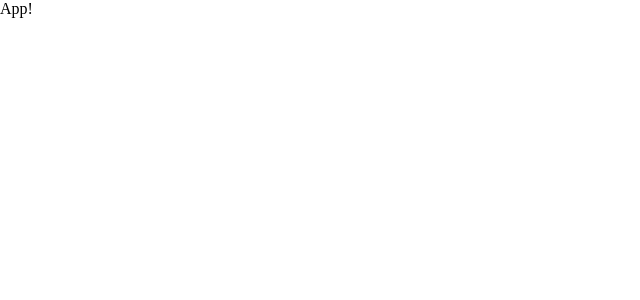
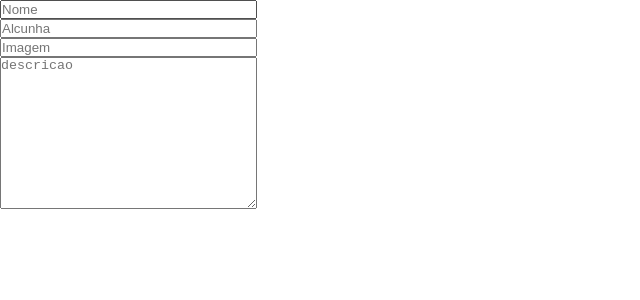
Before and after one commit to aysllanferreira/React-Class-T27, a React (Vite) app: page / in a window 1280 px wide. Shown: the top 300 px of the page, without its empty margins (0-640 px from the left). Built offline with nearby package versions, Linux system fonts and the light colour scheme.

Commit message:
Input criado

```diff
--- a/src/App.jsx
+++ b/src/App.jsx
@@ -1,9 +1,15 @@
 import React, { Component } from 'react';
+import Inputs from './components/Inputs';
+import './App.scss';
 
 class App extends Component {
   render() {
     return (
-      <div>App!</div>
+      <div className="App">
+        <div className="inputs">
+          <Inputs />
+        </div>
+      </div>
     );
   }
 }
--- /dev/null
+++ b/src/App.scss
@@ -0,0 +1,5 @@
+.App{
+  .inputs{
+    display: flex;
+  }
+}
--- /dev/null
+++ b/src/components/Inputs.jsx
@@ -0,0 +1,18 @@
+import React, { Component } from 'react';
+import './Inputs.scss';
+
+export default class Inputs extends Component {
+  render() {
+    const {
+      nome, alcunha, imagem, descricao, onChange, handleClick,
+    } = this.props;
+    return (
+      <div className="Inputs">
+        <input type="text" placeholder="Nome" />
+        <input type="text" placeholder="Alcunha" />
+        <input type="text" placeholder="Imagem" />
+        <textarea name="" id="" cols="30" rows="10" placeholder="descricao" />
+      </div>
+    );
+  }
+}
--- /dev/null
+++ b/src/components/Inputs.scss
@@ -0,0 +1,4 @@
+.Inputs{
+  display: flex;
+  flex-direction: column;
+}
```
Also changed, not shown: src/components/Card.jsx (added, +9 -0 lines).
